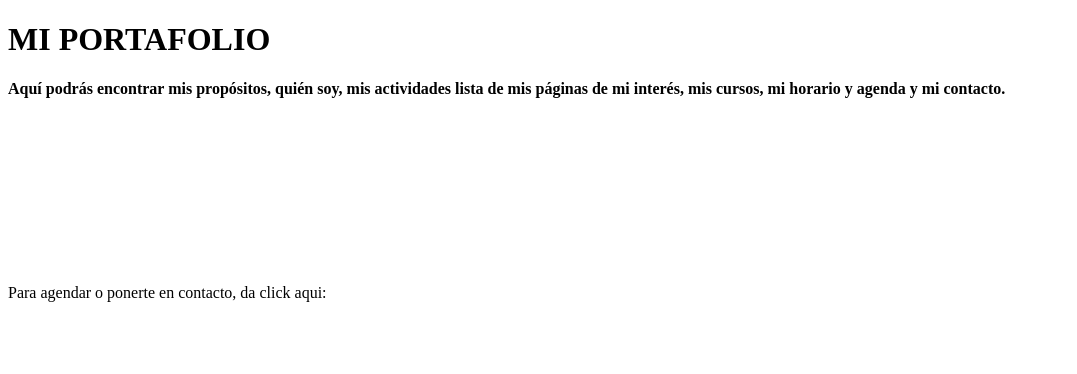
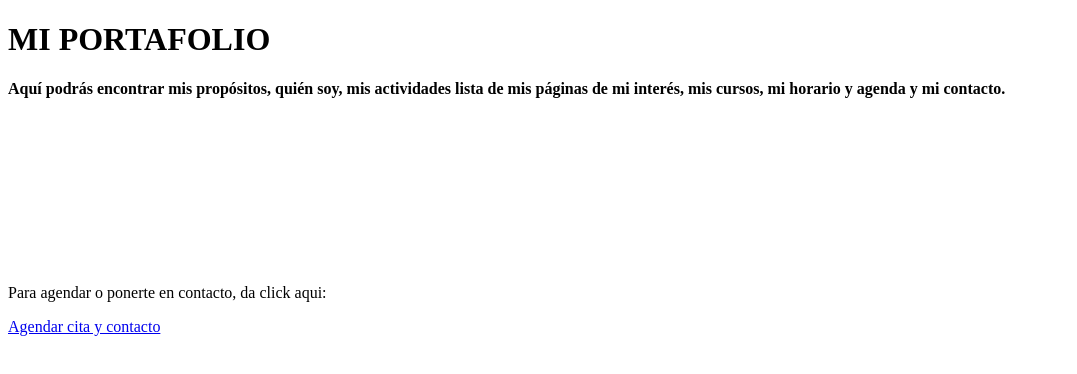
Before and after one commit to JMiguelOsorio/Portafolio, a plain HTML site: page index.html in a window 1280 px wide. Shown: the full height of the page, 0-1077 px from the left. Drawn offline with Linux system fonts and the light colour scheme; files whose address does not match are found by name.

Commit message:
creación del footer

```diff
--- a/index.html
+++ b/index.html
@@ -27,7 +27,7 @@
 
     <footer>
         <p>Para agendar o ponerte en contacto, da click aqui:</p>
-
+        <a href="C:\Users\jomio\OneDrive\Escritorio\INTRODUCCIÓN DESARROLLO WEB\portafolio\agendaycontacto.html">Agendar cita y contacto</a>
 
     </footer>
 
```
